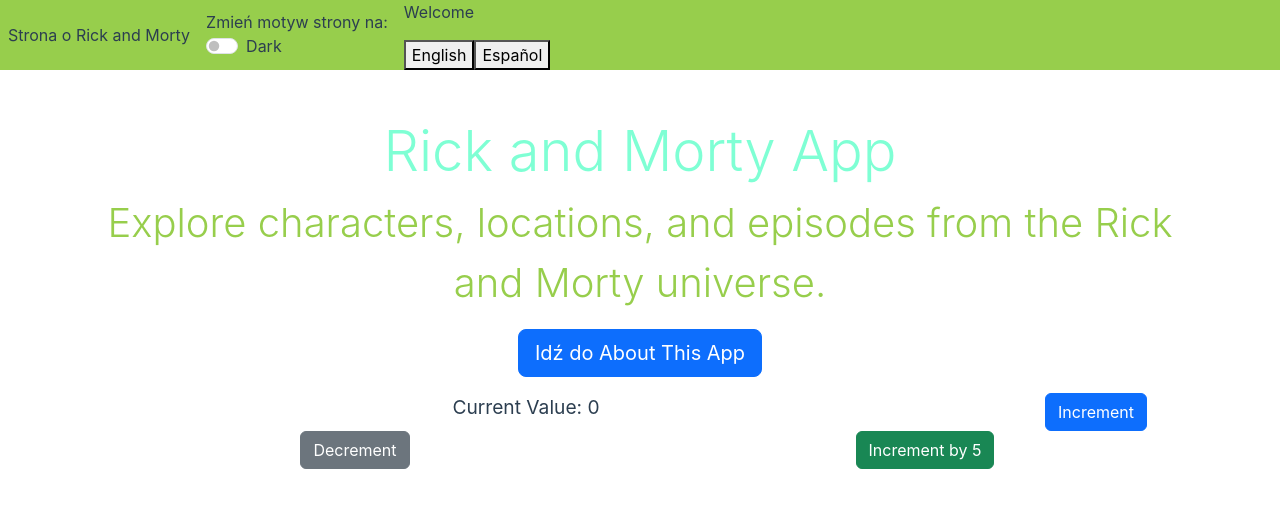
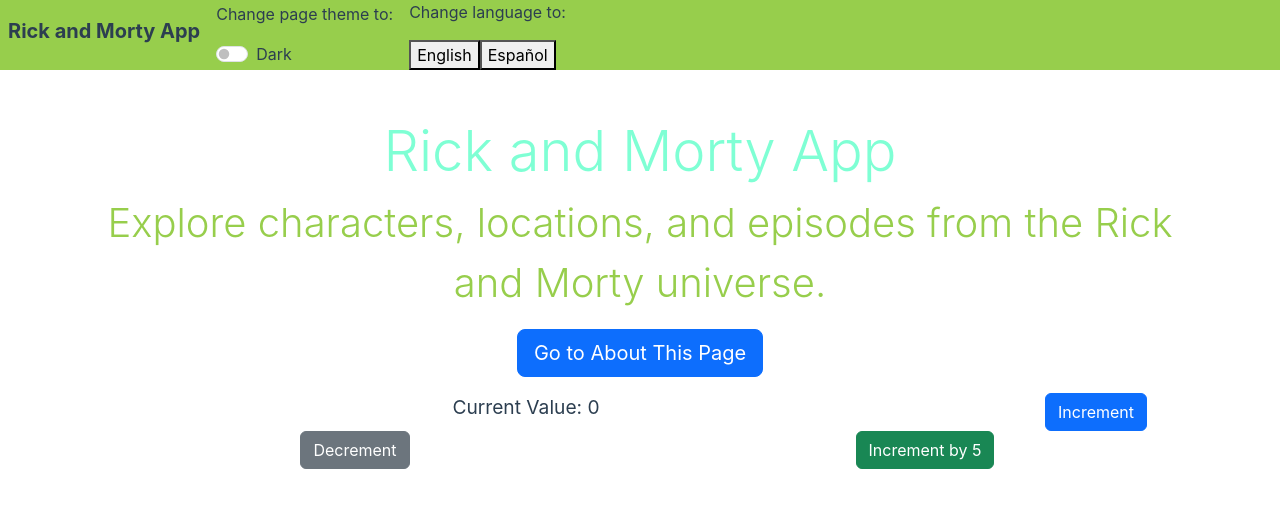
Before and after one commit to Pablo2904/rick-morty-app, a React (Create React App) app in the folder rick-morty-app-client/: page / in a window 1280 px wide. Shown: the top 508 px of the page. Built offline with nearby package versions, Linux system fonts and the light colour scheme.

Commit message:
Modified all components to change language using i18next-react library

```diff
--- a/rick-morty-app-client/src/app/App.tsx
+++ b/rick-morty-app-client/src/app/App.tsx
@@ -5,15 +5,19 @@
 import "bootstrap/dist/css/bootstrap.min.css";
 import "../styles/globals.scss";
 import { ThemeProvider } from "../context/ThemeContext/ThemeContext";
+import i18n from "components/molecules/LanguageToggle/i18n";
+import { I18nextProvider } from "react-i18next";
 
 //wszystkie providery i wrappery tutaj
 const App: React.FC = () => {
   return (
-    <Provider store={store}>
-      <ThemeProvider>
-        <AppRouter />
-      </ThemeProvider>
-    </Provider>
+    <I18nextProvider i18n={i18n}>
+      <Provider store={store}>
+        <ThemeProvider>
+          <AppRouter />
+        </ThemeProvider>
+      </Provider>
+    </I18nextProvider>
   );
 };
 
--- a/rick-morty-app-client/src/components/molecules/Header/Header.module.scss
+++ b/rick-morty-app-client/src/components/molecules/Header/Header.module.scss
@@ -1,4 +1,9 @@
 .headerContainer {
   background-color: var(--primary-color);
   color: var(--text-primary);
+
+  h1 {
+    font-size: 20px;
+    font-weight: bold;
+  }
 }
--- a/rick-morty-app-client/src/components/molecules/Header/Header.tsx
+++ b/rick-morty-app-client/src/components/molecules/Header/Header.tsx
@@ -7,6 +7,8 @@
 import "../LanguageToggle/i18n";
 
 export default function Header() {
+  const { t }: { t: (key: string) => string } = useTranslation();
+
   return (
     <header>
       <Stack
@@ -14,7 +16,7 @@
         gap={3}
         className={`px-2 ${style.headerContainer}`}
       >
-        Strona o Rick and Morty
+        <h1>{t("header.title")}</h1>
         <ThemeToggle />
         <LanguageToggle />
       </Stack>
--- a/rick-morty-app-client/src/components/molecules/LanguageToggle/LanguageToggle.tsx
+++ b/rick-morty-app-client/src/components/molecules/LanguageToggle/LanguageToggle.tsx
@@ -1,5 +1,4 @@
 import React from "react";
-import { Button } from "react-bootstrap";
 import { useTranslation } from "react-i18next";
 
 const LanguageToggle = () => {
@@ -13,7 +12,7 @@
 
   return (
     <div>
-      <p>{t("welcome")}</p>
+      <p>{t("header.welcomeMessage")}</p>
       <button
         onClick={() => changeLanguage("en")}
         aria-label="Switch to English"
--- a/rick-morty-app-client/src/components/molecules/LanguageToggle/i18n.ts
+++ b/rick-morty-app-client/src/components/molecules/LanguageToggle/i18n.ts
@@ -2,8 +2,71 @@
 import { initReactI18next } from "react-i18next";
 
 const resources = {
-  en: { translation: { welcome: "Welcome" } },
-  es: { translation: { welcome: "Bienvenido" } },
+  en: {
+    translation: {
+      header: {
+        welcomeMessage: "Change language to:",
+        title: "Rick and Morty App",
+        themeToggle: "Change page theme to:",
+        lightMode: "Light",
+        darkMode: "Dark",
+      },
+      homePage: {
+        title: "Rick and Morty App",
+        content:
+          "Explore characters, locations, and episodes from the Rick and Morty universe.",
+        goToAboutButton: "Go to About This Page",
+        currentValue: "Current Value: ",
+        incrementButton: "Increment",
+        decrementButton: "Decrement",
+        incrementBy5Button: "Increment by 5",
+      },
+      aboutPage: {
+        header: "About This App",
+        cardText: "This app leverages the Rick and Morty API to provide:",
+        listGroupItem1: "Character information",
+        listGroupItem2: "Episode details",
+        listGroupItem3: "Locations across the universe",
+      },
+      notFoundPage: {
+        text: "Oops! The page you're looking for doesn't exist.",
+        goHomeButton: "Go Back Home",
+      },
+    },
+  },
+  es: {
+    translation: {
+      header: {
+        welcomeMessage: "Cambiar idioma a:",
+        title: "Aplicación de Rick y Morty",
+        themeToggle: "Cambie el tema de su sitio web a:",
+        lightMode: "Claro",
+        darkMode: "Oscuro",
+      },
+      homePage: {
+        title: "Aplicación de Rick y Morty",
+        content:
+          "Explora personajes, lugares y episodios del universo de Rick y Morty.",
+        goToAboutButton: "Ir a Acerca de esta página",
+        currentValue: "Valor Actual: ",
+        incrementButton: "Incremento",
+        decrementButton: "Decremento",
+        incrementBy5Button: "Incrementar por 5",
+      },
+      aboutPage: {
+        header: "Acerca de esta aplicación",
+        cardText:
+          "Esta aplicación aprovecha la API de Rick y Morty para proporcionar:",
+        listGroupItem1: "Información del personaje",
+        listGroupItem2: "Detalles del episodio",
+        listGroupItem3: "Ubicaciones a lo largo del universo",
+      },
+      notFoundPage: {
+        text: "¡Ups! La página que estás buscando no existe.",
+        goHomeButton: "Vuelve a casa",
+      },
+    },
+  },
 };
 
 i18n.use(initReactI18next).init({
--- a/rick-morty-app-client/src/components/molecules/ThemeToggle/ThemeToggle.tsx
+++ b/rick-morty-app-client/src/components/molecules/ThemeToggle/ThemeToggle.tsx
@@ -2,16 +2,20 @@
 import { useTheme } from "../../../context/ThemeContext/ThemeContext";
 import Form from "react-bootstrap/Form";
 
+import { useTranslation } from "react-i18next";
+
 const ThemeToggle = () => {
   const { theme, toggleTheme } = useTheme();
 
+  const { t }: { t: (key: string) => string } = useTranslation();
+
   return (
     <div>
-      Zmień motyw strony na:
+      <p>{t("header.themeToggle")}</p>
       <Form.Switch
         onClick={toggleTheme}
         type="switch"
-        label={theme === "light" ? "Dark" : "Light"}
+        label={theme === "light" ? t("header.darkMode") : t("header.lightMode")}
         onChange={() => {}}
         checked={Boolean(theme === "dark")}
       />
--- a/rick-morty-app-client/src/pages/404/NotFoundPage.tsx
+++ b/rick-morty-app-client/src/pages/404/NotFoundPage.tsx
@@ -1,9 +1,14 @@
+import { t } from "i18next";
 import React, { useEffect } from "react";
 import { Container, Button } from "react-bootstrap";
 import { useNavigate } from "react-router-dom";
 
+import { useTranslation } from "react-i18next";
+
 const NotFoundPage: React.FC = () => {
   const navigate = useNavigate();
+
+  const { t }: { t: (key: string) => string } = useTranslation();
 
   const redirectDelay = 5000;
 
@@ -15,9 +20,9 @@
   return (
     <Container className="text-center mt-5">
       <h1 className="display-3 text-danger">404</h1>
-      <p className="lead">Oops! The page you're looking for doesn't exist.</p>
+      <p className="lead">{t("notFoundPage.text")}</p>
       <Button variant="primary" onClick={() => navigate("/")}>
-        Go Back Home
+        {t("notFoundPage.goHomeButton")}
       </Button>
     </Container>
   );
--- a/rick-morty-app-client/src/pages/About/AboutPage.tsx
+++ b/rick-morty-app-client/src/pages/About/AboutPage.tsx
@@ -1,19 +1,20 @@
 import React from "react";
 import { Container, Card, ListGroup } from "react-bootstrap";
+import { useTranslation } from "react-i18next";
 
 const AboutPage: React.FC = () => {
+  const { t }: { t: (key: string) => string } = useTranslation();
+
   return (
     <Container className="mt-5">
       <Card>
-        <Card.Header as="h2">About This App</Card.Header>
+        <Card.Header as="h2">{t("aboutPage.header")}</Card.Header>
         <Card.Body>
-          <Card.Text>
-            This app leverages the Rick and Morty API to provide:
-          </Card.Text>
+          <Card.Text>{t("aboutPage.cardText")}</Card.Text>
           <ListGroup variant="flush">
-            <ListGroup.Item>Character information</ListGroup.Item>
-            <ListGroup.Item>Episode details</ListGroup.Item>
-            <ListGroup.Item>Locations across the universe</ListGroup.Item>
+            <ListGroup.Item>{t("aboutPage.listGroupItem1")}</ListGroup.Item>
+            <ListGroup.Item>{t("aboutPage.listGroupItem2")}</ListGroup.Item>
+            <ListGroup.Item>{t("aboutPage.listGroupItem3")}</ListGroup.Item>
           </ListGroup>
         </Card.Body>
       </Card>
--- a/rick-morty-app-client/src/pages/Home/HomePage.tsx
+++ b/rick-morty-app-client/src/pages/Home/HomePage.tsx
@@ -12,10 +12,15 @@
 import { useNavigate } from "react-router-dom";
 import Header from "../../components/molecules/Header/Header";
 
+//i18next-react
+import { useTranslation } from "react-i18next";
+
 const HomePage: React.FC = () => {
   const dispatch = useDispatch<AppDispatch>(); // Typed dispatch
   const value = useSelector((state: RootState) => state.example.value); // Access the value from state
   const navigate = useNavigate();
+
+  const { t }: { t: (key: string) => string } = useTranslation();
 
   return (
     <>
@@ -23,31 +28,31 @@
       <Container className={`mt-5 ${styles.container}`}>
         <Row className="text-center">
           <Col>
-            <h1 className="display-4">Rick and Morty App</h1>
-            <p className={`lead ${styles.title}`}>
-              Explore characters, locations, and episodes from the Rick and
-              Morty universe.
-            </p>
+            <h1 className="display-4">{t("homePage.title")}</h1>
+            <p className={`lead ${styles.title}`}>{t("homePage.content")}</p>
 
             <Button
               onClick={() => navigate("/about")}
               variant="primary"
               size="lg"
             >
-              Idź do About This App
+              {t("homePage.goToAboutButton")}
             </Button>
           </Col>
         </Row>
         <Row className="mt-3">
-          <p className={styles.description}>Current Value: {value}</p>
+          <p className={styles.description}>
+            {t("homePage.currentValue")}
+            {value}
+          </p>
           <Col>
             <Button variant="primary" onClick={() => dispatch(increment())}>
-              Increment
+              {t("homePage.incrementButton")}
             </Button>
           </Col>
           <Col>
             <Button variant="secondary" onClick={() => dispatch(decrement())}>
-              Decrement
+              {t("homePage.decrementButton")}
             </Button>
           </Col>
           <Col>
@@ -55,7 +60,7 @@
               variant="success"
               onClick={() => dispatch(incrementByAmount(5))}
             >
-              Increment by 5
+              {t("homePage.incrementBy5Button")}
             </Button>
           </Col>
         </Row>
```
